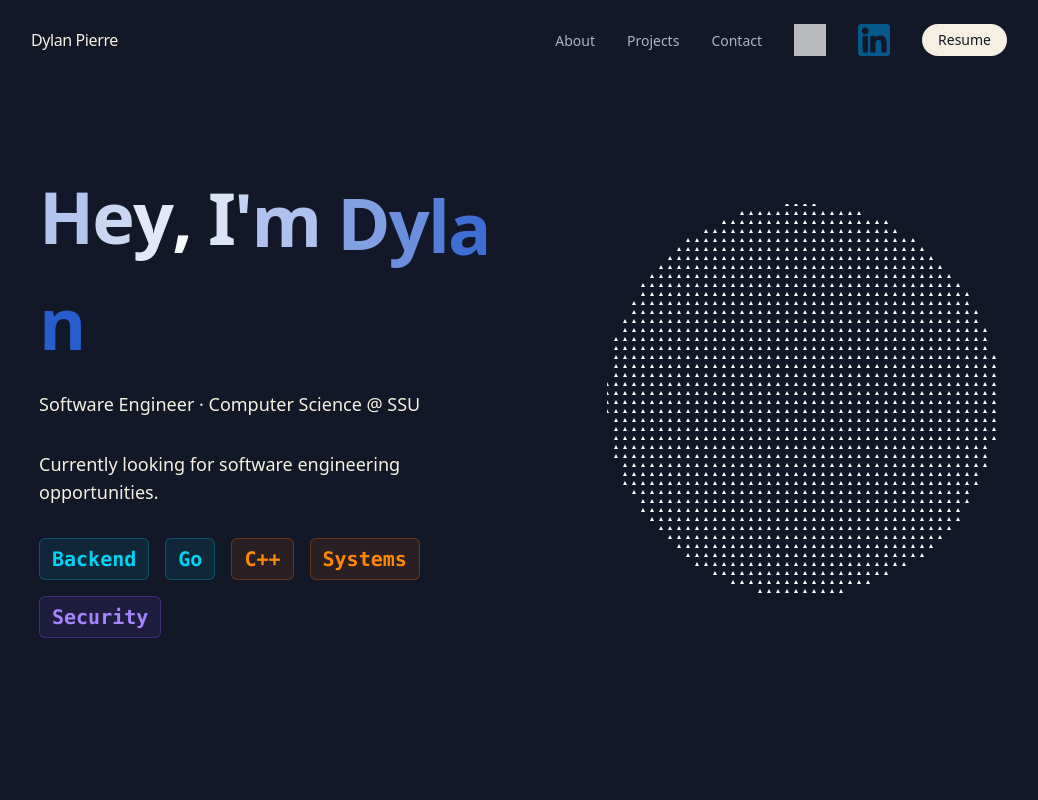
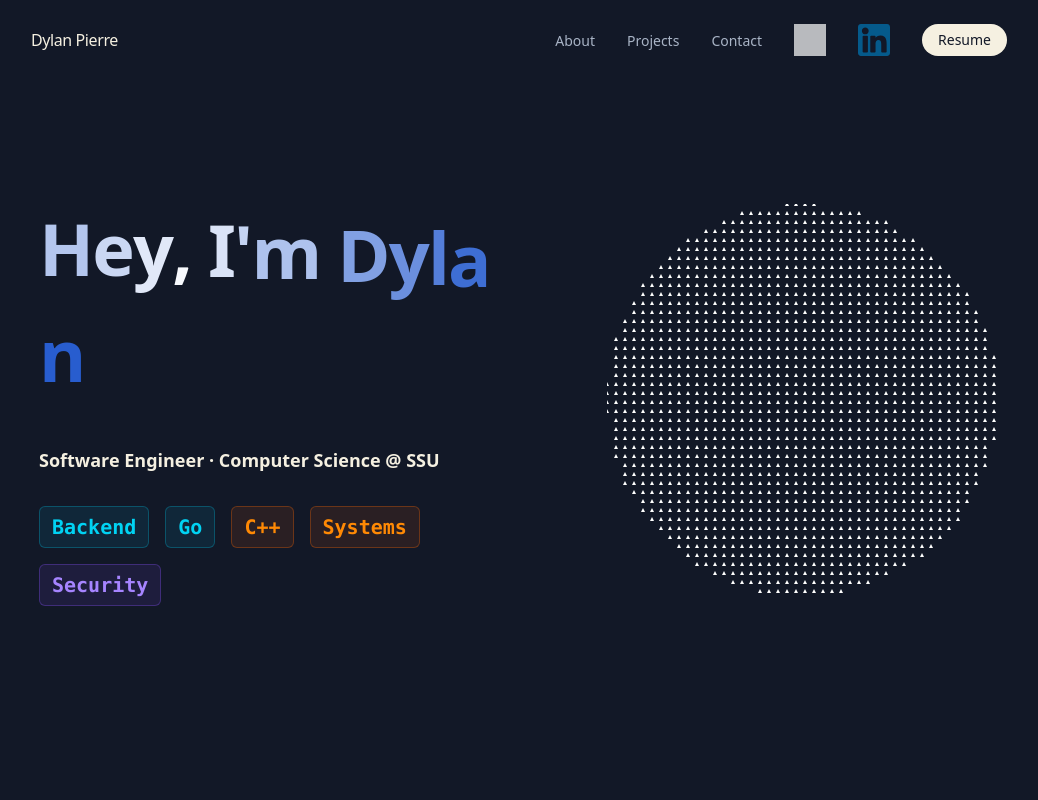
Before and after one commit to pierredyl/portfolio_website, a React (Vite) app: page / in a window 1280 px wide. Shown: the top 800 px of the page, without its empty margins (121-1159 px from the left). Built offline with nearby package versions, Linux system fonts and the light colour scheme; grey boxes are pictures that could not be loaded; a web font is replaced by a local one.

Commit message:
update hero

```diff
--- a/src/components/Hero.jsx
+++ b/src/components/Hero.jsx
@@ -24,7 +24,7 @@ export default function Hero() {
         <div className="grid grid-cols-1 lg:grid-cols-2 gap-12 items-center">
           {/* Text column */}
           <div className="flex flex-col order-2 lg:order-1">
-            <motion.h1 className="text-5xl md:text-7xl 2xl:text-8xl font-semibold tracking-tight mb-6 leading-[1.3] py-2">
+            <motion.h1 className="text-5xl md:text-7xl 2xl:text-8xl font-semibold tracking-tight mb-12 leading-[1.3] py-2">
               {text.split("").map((char, i) => (
                 <motion.span
                   key={i}
@@ -47,18 +47,9 @@ export default function Hero() {
               initial={{ opacity: 0, y: 20 }}
               animate={{ opacity: 1, y: 0 }}
               transition={{ duration: 0.6, delay: 0.2 }}
-              className="text-text text-lg 2xl:text-xl max-w-xl 2xl:max-w-2xl mb-8"
+              className="text-text text-lg text-bold font-bold 2xl:text-xl max-w-xl 2xl:max-w-2xl mb-8"
             >
               Software Engineer · Computer Science @ SSU
-            </motion.p>
-
-            <motion.p
-              initial={{ opacity: 0, y: 20 }}
-              animate={{ opacity: 1, y: 0 }}
-              transition={{ duration: 0.6, delay: 0.2 }}
-              className="text-text text-lg 2xl:text-xl max-w-xl 2xl:max-w-2xl mb-8"
-            >
-              Currently looking for software engineering opportunities.
             </motion.p>
 
             {/* Badges */}
```
